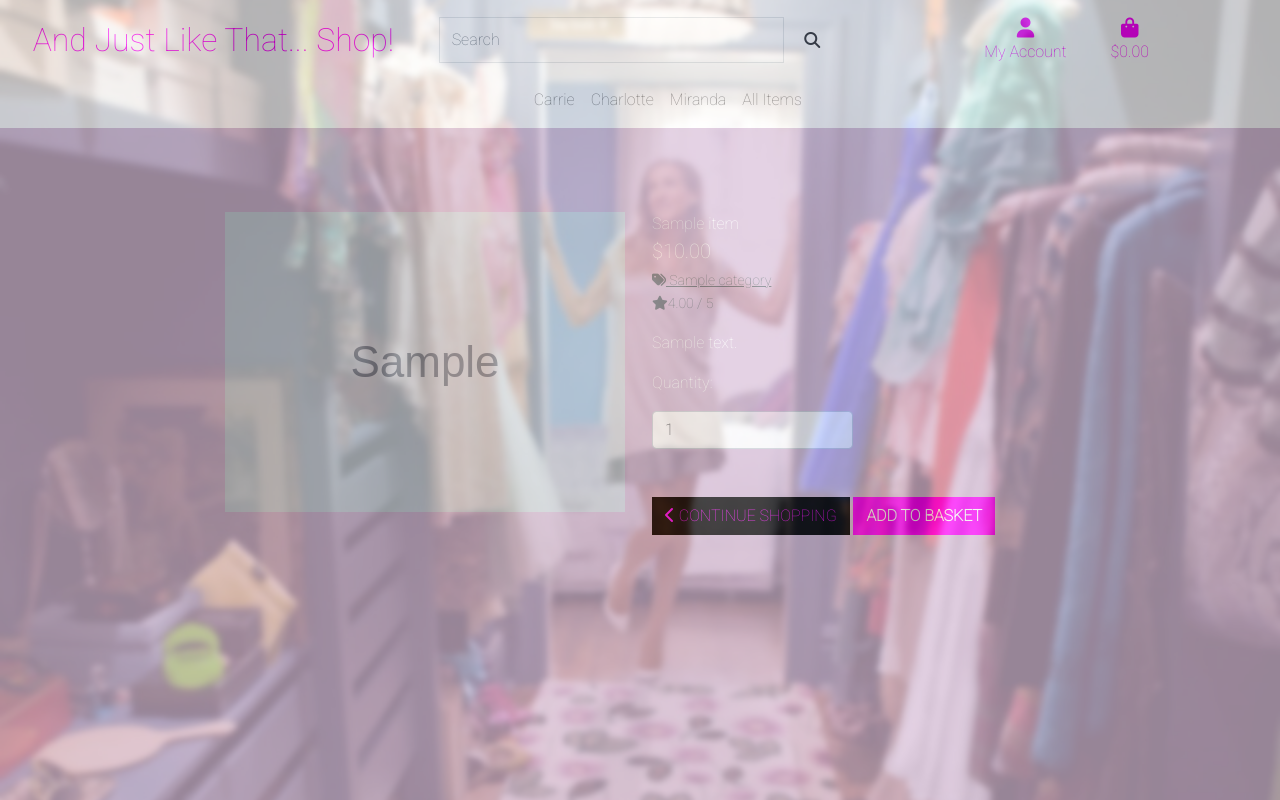
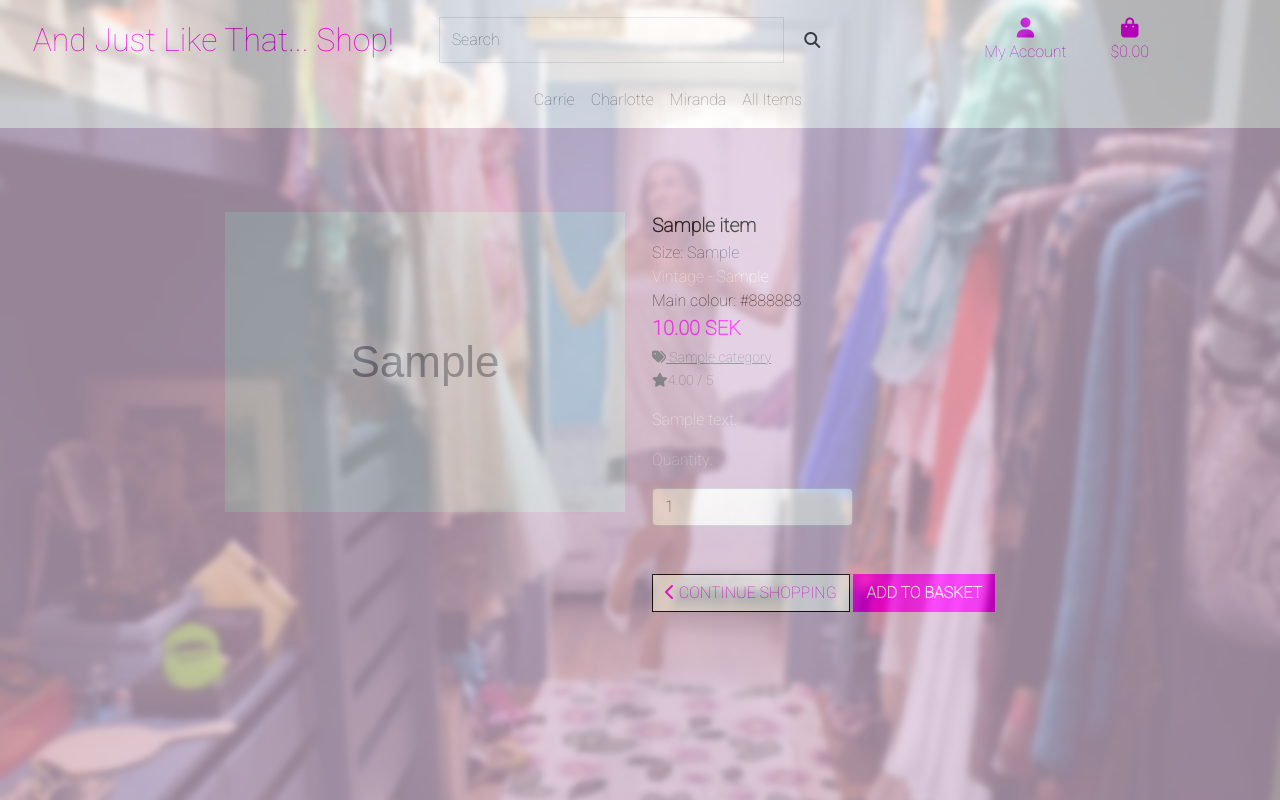
Before and after one commit to Code-Institute-Submissions/alex-1134-and_just_like_that-shop_MayResub, a Django app: page /items/1 in a window 1280 px wide. Run offline with Django 3.2, Linux system fonts and the light colour scheme; tables that the repository leaves empty hold one stand-in row (values such as "Sample post"); grey boxes marked "Sample" are stand-in pictures; some libraries are stand-ins or nearby versions.

Commit message:
Include item's size, colour and vintage status in item's details.

```diff
--- a/items/templates/items/item_detail.html
+++ b/items/templates/items/item_detail.html
@@ -28,8 +28,11 @@
             </div>
             <div class="col-12 col-md-6 col-lg-4">
                 <div class="item-details-container mb-5 mt-md-5">
-                    <p class="mb-0">{{ item.name }}</p>
-                    <p class="lead mb-0 text-left font-weight-bold">${{ item.price }}</p>
+                    <p class="mb-0 item-name">{{ item.name }}</p>
+                    <p class="mb-0 item-size">Size: {{ item.size }}</p>
+                    <p class="mb-0 item-vintage">Vintage - {{ item.vintage }}</p>
+                    <p class="mb-0 item-colour">Main colour: {{ item.colour }}</p>
+                    <p class="lead item-price mb-0 text-left font-weight-bold">{{ item.price }} SEK</p>
                     {% if item.category %}
                     <p class="small mt-1 mb-0">
                         <a class="text-muted" href="{% url 'items' %}?category={{ item.category.name }}">
--- a/static/css/base.css
+++ b/static/css/base.css
@@ -55,8 +55,33 @@ body {
 
 .btn-outline-fusia {
     border: 1px solid black;
-    background: black;
+    background: white;
     color: #FF00FF !important;
+}
+
+/* ................................. Item details */
+
+.item-name {
+    font-size: 120% !important;
+    font-weight: 900 !important;
+    color: black !important;
+}
+
+.item-size {
+    color: #2F3B62;
+}
+
+.item-vintage {
+    color: white;
+}
+
+.item-colour {
+    color: black;
+}
+
+.item-price {
+    font-weight: 900;
+    color: #FF00FF;
 }
 
 .layer {
```
